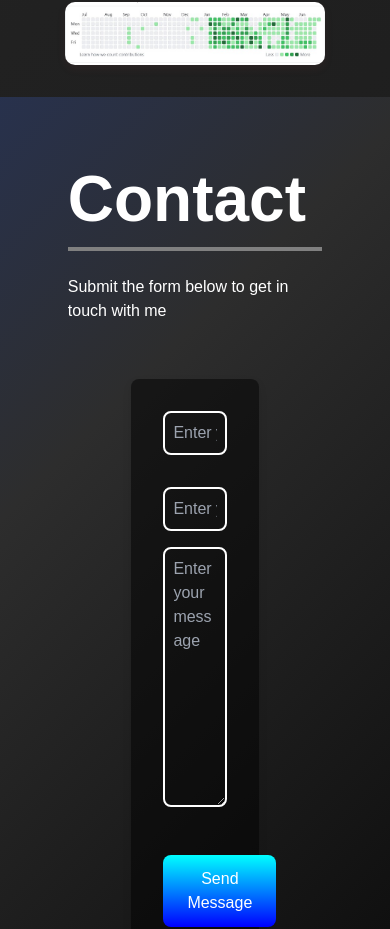
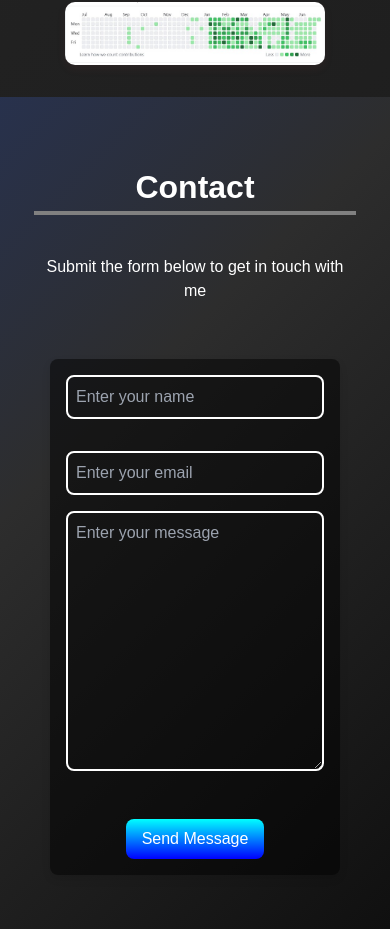
Before and after one commit to Amarjeet113/React-Portfolio, a React (Create React App) app: page / in a window 390 px wide. Shown: the part 9144-10073 px from the top of the page. Built offline with nearby package versions, Linux system fonts and the light colour scheme.

Commit message:
Update Contact.module.css

```diff
--- a/src/components/Contact.module.css
+++ b/src/components/Contact.module.css
@@ -2,6 +2,13 @@
   0% { background-position: 0% 50%; }
   50% { background-position: 100% 50%; }
   100% { background-position: 0% 50%; }
+}
+
+body {
+  margin: 0;
+  padding: 0;
+  font-family: Arial, sans-serif;
+  color: white;
 }
 
 .container {
@@ -24,38 +31,44 @@
   display: flex;
   flex-direction: column;
   justify-content: center;
-  max-width: screen-lg;
-  margin: 10%;
+  align-items: center;
+  max-width: 1200px;
+  margin: 0 auto;
   height: 100%;
   position: relative;
   z-index: 10;
+  padding: 5%;
 }
 
 .heading {
   padding-bottom: 2rem;
+  text-align: center;
 }
 
 .headingText {
   font-size: 4rem;
   font-weight: bold;
   border-bottom: 4px solid gray;
+  margin-bottom: 1rem;
 }
 
 .subText {
   padding: 1.5rem 0;
+  text-align: center;
 }
 
 .formContainer {
   display: flex;
   justify-content: center;
   align-items: center;
+  width: 100%;
 }
 
 .form {
   display: flex;
   flex-direction: column;
   width: 100%;
-  max-width: 50%;
+  max-width: 600px;
   background: rgba(0, 0, 0, 0.5);
   padding: 2rem;
   border-radius: 0.5rem;
@@ -75,7 +88,7 @@
 .input:focus,
 .textarea:focus {
   outline: none;
-
+  border-color: cyan;
 }
 
 .button {
@@ -83,11 +96,40 @@
   padding: 0.75rem 1.5rem;
   margin: 2rem auto 0;
   display: flex;
+  justify-content: center;
   align-items: center;
   border-radius: 0.5rem;
   transition: transform 0.3s ease;
+  cursor: pointer;
 }
 
 .button:hover {
   transform: scale(1.1);
 }
+
+/* Media Queries for Responsive Design */
+
+@media (max-width: 768px) {
+  .headingText {
+    font-size: 3rem;
+  }
+
+  .form {
+    max-width: 80%;
+  }
+}
+
+@media (max-width: 480px) {
+  .headingText {
+    font-size: 2rem;
+  }
+
+  .form {
+    max-width: 90%;
+    padding: 1rem;
+  }
+
+  .button {
+    padding: 0.5rem 1rem;
+  }
+}
```
